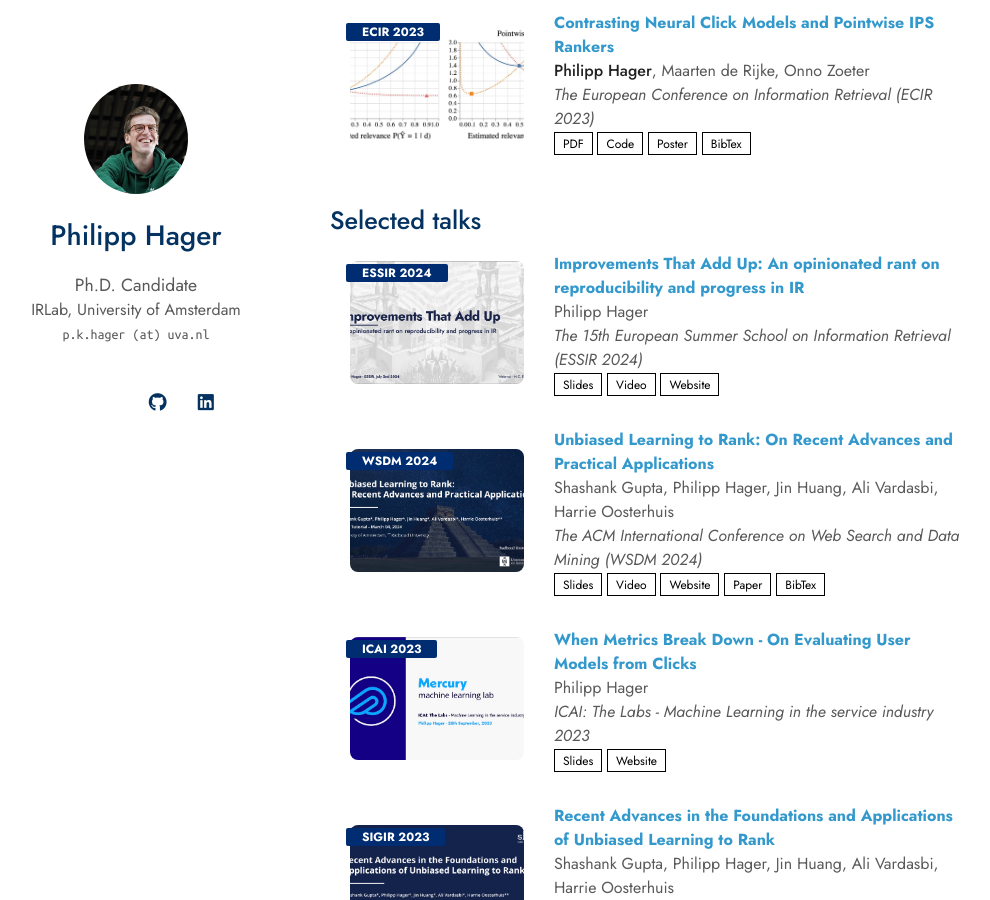
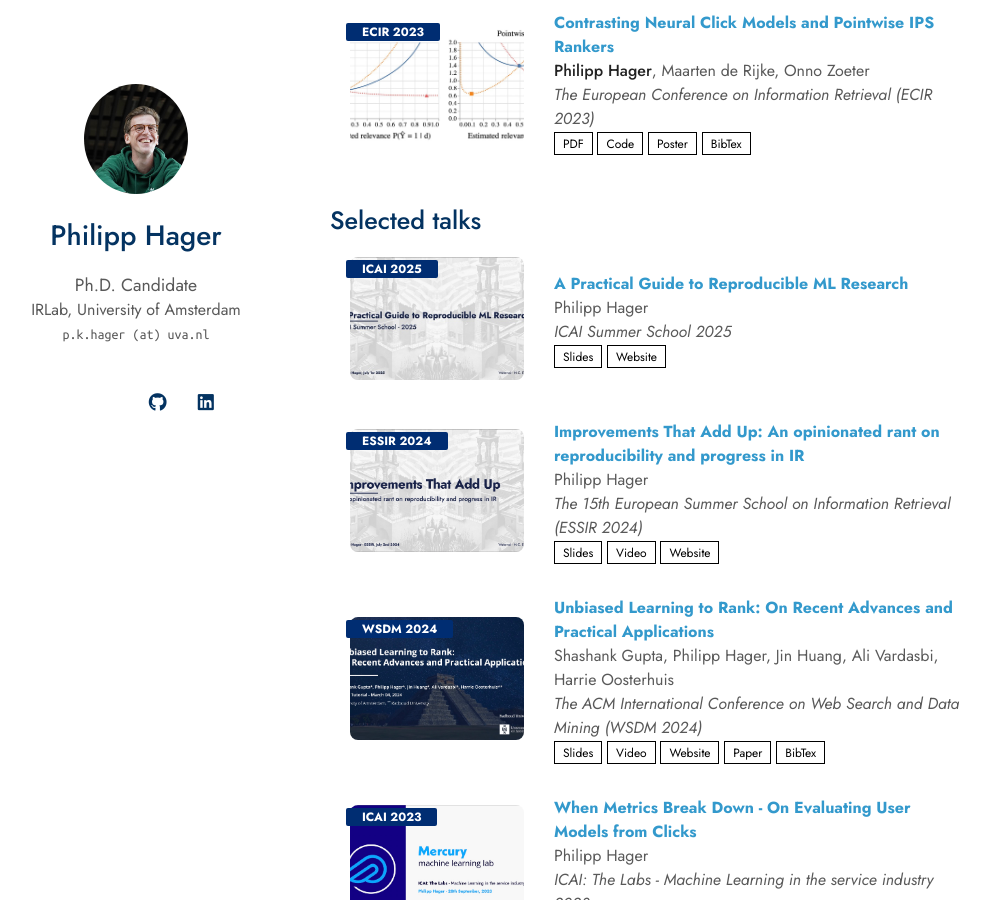
Before and after one commit to philipphager/philipphager.github.io, a Jekyll site: the page built from index.md, in a window 1280 px wide and 900 px high, scrolled down 1073 px. Shown: the whole window, without its empty margins (140-1130 px from the left). Built offline with Jekyll 4.4.1, drawn with Linux system fonts in a browser that asks for light colours; nearby versions of some CDN libraries; a style sheet for code colours, icons or effects is not loaded; our own code applies the rules of GitHub Pages for plain Markdown files.

Commit message:
Add ICAI summer school 2025 talk

```diff
--- a/_data/talks.yml
+++ b/_data/talks.yml
@@ -1,4 +1,13 @@
 main:
+  - title: "A Practical Guide to Reproducible ML Research"
+    authors: Philipp Hager
+    conference_short: ICAI 2025
+    conference: ICAI Summer School 2025
+    slides: ./assets/talks/2025-07-01-icai25-reproducibility.pdf
+    website: https://www.icai.ai/event/icai-summerschool---june-30-july-1
+    bibtex:
+    image: ./assets/teasers/icai-2025.jpeg
+    video:
 
   - title: "Improvements That Add Up: An opinionated rant on reproducibility and progress in IR"
     authors: Philipp Hager
```
Also changed, not shown: assets/teasers/icai-2025.jpeg (added), 1 other file.
